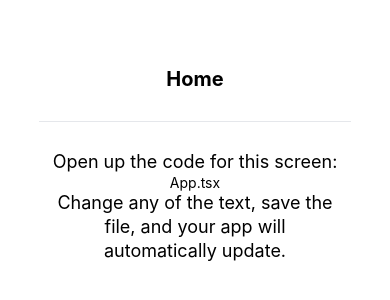
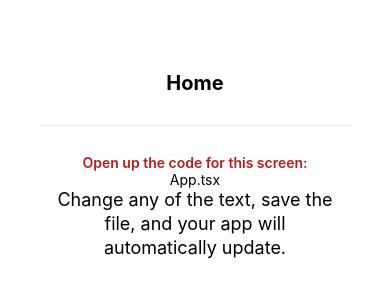
Before and after one commit to isaaconekongalobobo/theMovieAppByOnek-Mobile, a React Native app: screen / in a window 390 px wide. Shown: the part 258-558 px from the top of the page. Built offline with nearby package versions, Linux system fonts and the light colour scheme.

Commit message:
Ajout des fichiers d'environnement

```diff
--- a/components/EditScreenInfo.tsx
+++ b/components/EditScreenInfo.tsx
@@ -8,7 +8,7 @@ export const EditScreenInfo = ({ path }: { path: string }) => {
   return (
     <View>
       <View className={styles.getStartedContainer}>
-        <Text className={styles.getStartedText}>{title}</Text>
+        <Text className="font-semibold text-red-700 ">{title}</Text>
         <View className={styles.codeHighlightContainer + styles.homeScreenFilename}>
           <Text>{path}</Text>
         </View>
--- /dev/null
+++ b/nativewind-env.d.ts
@@ -0,0 +1,3 @@
+/// <reference types="nativewind/types" />
+
+// NOTE: This file should not be edited and should be committed with your source code. It is generated by NativeWind.
```
Also changed, not shown: 2 other files (tests, documents, lock files or other folders).
